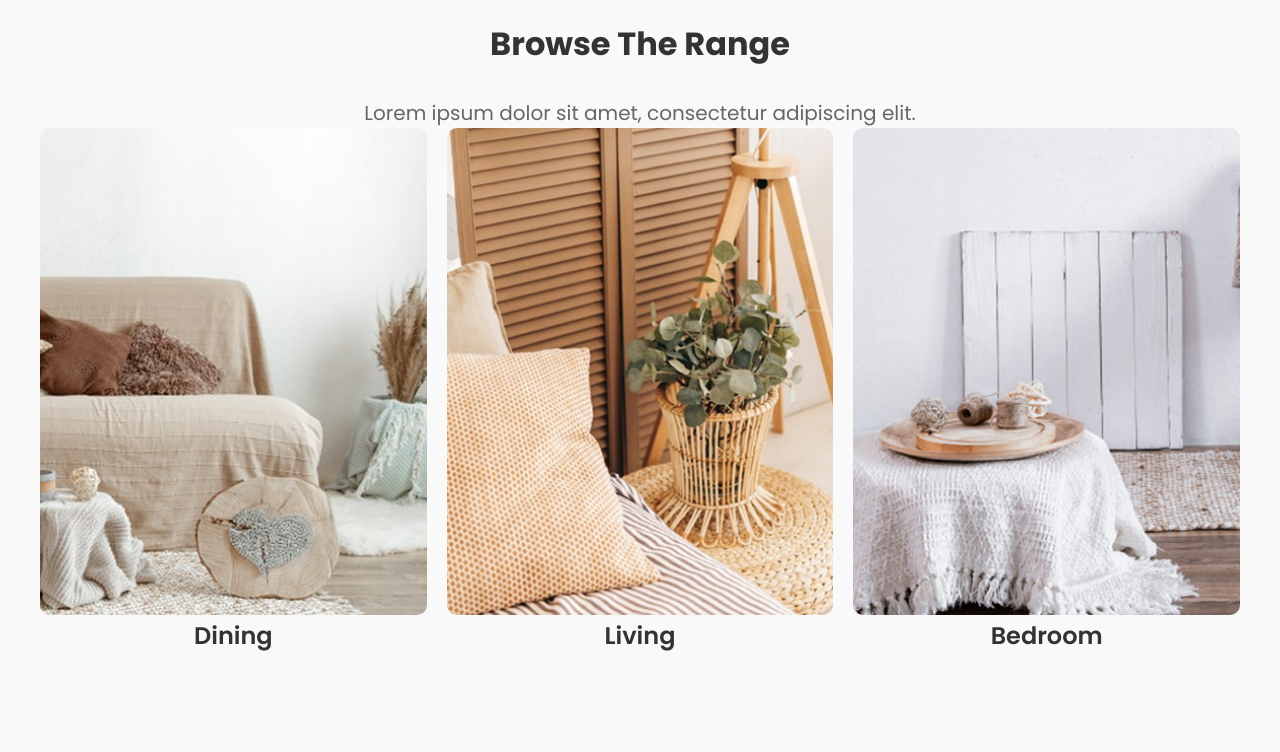
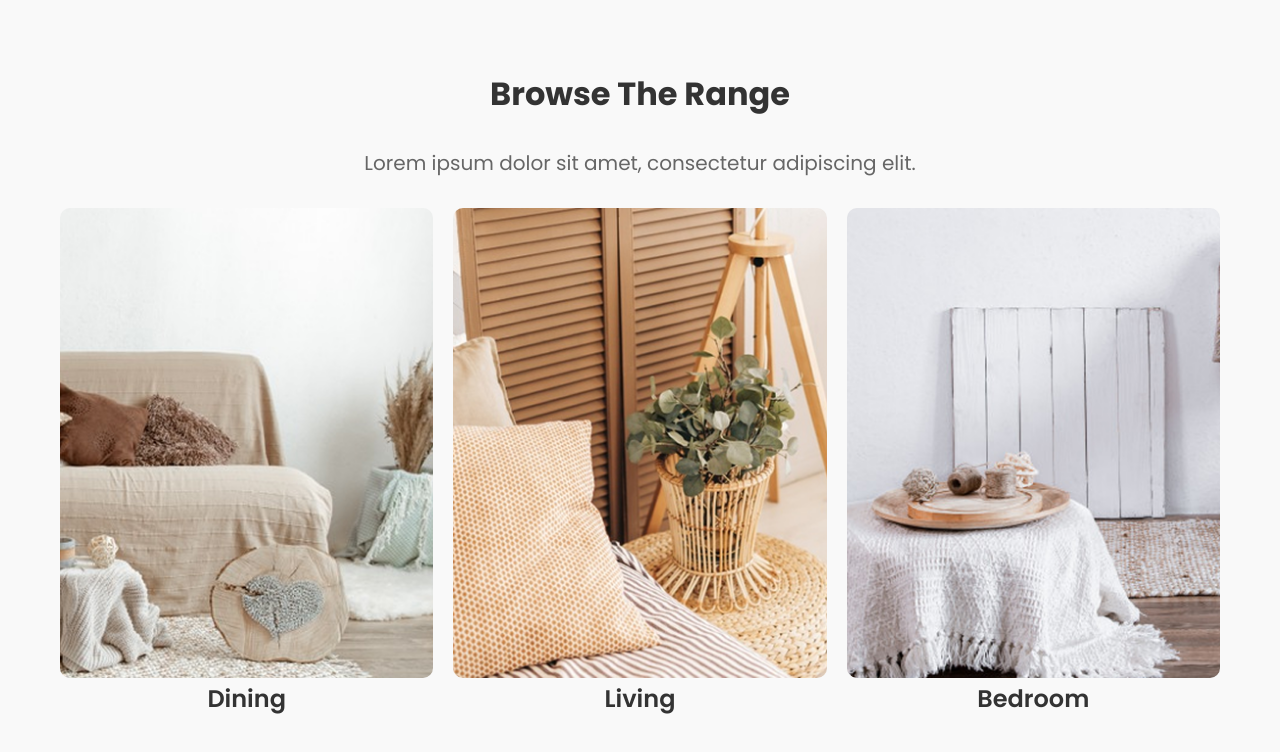
Before and after one commit to sonmtph23495/website-ecommerce, a plain HTML site: page category.html in a window 1280 px wide. Drawn offline with Linux system fonts and the light colour scheme.

Commit message:
main css

```diff
--- a/assets/css/main.css
+++ b/assets/css/main.css
@@ -2,9 +2,7 @@
    v2.0 | 20110126
    License: none (public domain)
 */
-
 @import url("https://fonts.googleapis.com/css2?family=Poppins:ital,wght@0,100;0,200;0,300;0,400;0,500;0,600;0,700;0,800;0,900;1,100;1,200;1,300;1,400;1,500;1,600;1,700;1,800;1,900&family=Roboto:ital,wght@0,100..900;1,100..900&display=swap");
-
 html,
 body,
 div,
@@ -211,6 +209,7 @@ body {
   padding: 40px 20px;
   border-top: 1px solid #e0e0e0;
 }
+
 .footer .footer-container {
   display: -webkit-box;
   display: -ms-flexbox;
@@ -223,6 +222,7 @@ body {
   -ms-flex-wrap: wrap;
       flex-wrap: wrap;
 }
+
 .footer .footer-container .footer-column {
   -webkit-box-flex: 1;
       -ms-flex: 1;
@@ -230,6 +230,7 @@ body {
   min-width: 200px;
   margin-bottom: 20px;
 }
+
 .footer .footer-container .footer-column .footer-logo {
   color: #000;
   font-family: Poppins;
@@ -238,12 +239,14 @@ body {
   font-weight: 700;
   line-height: normal;
 }
+
 .footer .footer-container .footer-column .footer-address {
   color: #666;
   font-size: 14px;
   line-height: 1.5;
   margin-top: 30px;
 }
+
 .footer .footer-container .footer-column .footer-heading {
   color: #9F9F9F;
   font-family: Poppins;
@@ -253,13 +256,16 @@ body {
   line-height: normal;
   margin-bottom: 15px;
 }
+
 .footer .footer-container .footer-column .footer-links {
   list-style: none;
 }
+
 .footer .footer-container .footer-column .footer-links li {
   margin-top: 30px;
   margin-bottom: 10px;
 }
+
 .footer .footer-container .footer-column .footer-links li a {
   text-decoration: none;
   color: #000;
@@ -269,9 +275,11 @@ body {
   font-weight: 500;
   line-height: normal;
 }
+
 .footer .footer-container .footer-column .footer-links li a:hover {
   text-decoration: underline;
 }
+
 .footer .footer-container .footer-column .footer-newsletter {
   display: -webkit-box;
   display: -ms-flexbox;
@@ -282,6 +290,7 @@ body {
           flex-direction: row;
   gap: 10px;
 }
+
 .footer .footer-container .footer-column .footer-newsletter input {
   padding: 8px;
   border: none;
@@ -291,12 +300,14 @@ body {
   outline: none;
   width: 170px;
 }
+
 @media (max-width: 768px) {
   .footer .footer-container .footer-column .footer-newsletter input {
     width: 100%;
     max-width: 300px;
   }
 }
+
 .footer .footer-container .footer-column .footer-newsletter button {
   background: none;
   border: none;
@@ -309,15 +320,18 @@ body {
   width: 100px;
   margin-bottom: 10px;
 }
+
 .footer .footer-container .footer-column .footer-newsletter button:hover {
   color: #555;
 }
+
 @media (max-width: 768px) {
   .footer .footer-container .footer-column .footer-newsletter button {
     width: 100%;
     max-width: 300px;
   }
 }
+
 .footer .footer-copyright {
   text-align: left;
   padding-top: 20px;
@@ -331,6 +345,7 @@ body {
   font-weight: 400;
   line-height: normal;
 }
+
 @media (max-width: 768px) {
   .footer .footer-copyright {
     text-align: center;
@@ -350,6 +365,73 @@ body {
   }
 }
 
+body {
+  background-color: white;
+  color: #4A4A4A;
+  font-family: Poppins;
+}
+
+.container {
+  max-width: 1200px;
+  margin: 0 auto;
+  padding: 50px 20px;
+  text-align: center;
+}
+
+.header {
+  margin-bottom: 30px;
+}
+
+.header h1 {
+  color: var(--Font-Color, #333);
+  font-family: Poppins;
+  font-size: 32px;
+  font-style: normal;
+  font-weight: 700;
+  line-height: normal;
+}
+
+.header p {
+  color: var(--Font-Color1, #666);
+  text-align: center;
+  font-family: Poppins;
+  font-size: 20px;
+  font-style: normal;
+  font-weight: 400;
+  line-height: normal;
+}
+
+.grid {
+  display: -ms-grid;
+  display: grid;
+  -ms-grid-columns: (minmax(250px, 1fr))[auto-fit];
+      grid-template-columns: repeat(auto-fit, minmax(250px, 1fr));
+  gap: 20px;
+  -webkit-box-pack: center;
+      -ms-flex-pack: center;
+          justify-content: center;
+}
+
+.category {
+  text-align: center;
+}
+
+.category img {
+  width: 100%;
+  height: auto;
+  border-radius: 10px;
+}
+
+.category p {
+  color: var(--Font-Color, #333);
+  text-align: center;
+  font-family: Poppins;
+  font-size: 24px;
+  font-style: normal;
+  font-weight: 600;
+  line-height: normal;
+}
+
 * {
   margin: 0;
   padding: 0;
@@ -361,13 +443,11 @@ body {
 body {
   background-color: #f9f9f9;
   padding: 20px;
-
 }
 
 .container {
   max-width: 1200px;
   margin: 0 auto;
-
 }
 
 h1 {
@@ -379,8 +459,10 @@ h1 {
 }
 
 .products-grid {
+  display: -ms-grid;
   display: grid;
-  grid-template-columns: repeat(4, 1fr);
+  -ms-grid-columns: (1fr)[4];
+      grid-template-columns: repeat(4, 1fr);
   gap: 20px;
 }
 
@@ -432,7 +514,8 @@ h1 {
           justify-content: center;
   color: white;
   font-size: 16px;
-  z-index: 1; /* Lower z-index so it's hidden behind the overlay */
+  z-index: 1;
+  /* Lower z-index so it's hidden behind the overlay */
 }
 
 .tag-discount {
@@ -507,7 +590,8 @@ h1 {
   opacity: 0;
   -webkit-transition: opacity 0.3s ease;
   transition: opacity 0.3s ease;
-  z-index: 2; /* Higher z-index to cover the tags */
+  z-index: 2;
+  /* Higher z-index to cover the tags */
 }
 
 .product-card:hover .hover-overlay {
@@ -581,73 +665,21 @@ a {
 /* Responsive */
 @media (max-width: 1200px) {
   .products-grid {
-    grid-template-columns: repeat(3, 1fr);
+    -ms-grid-columns: (1fr)[3];
+        grid-template-columns: repeat(3, 1fr);
   }
 }
+
 @media (max-width: 900px) {
   .products-grid {
-    grid-template-columns: repeat(2, 1fr);
+    -ms-grid-columns: (1fr)[2];
+        grid-template-columns: repeat(2, 1fr);
   }
 }
+
 @media (max-width: 600px) {
   .products-grid {
-    grid-template-columns: 1fr;
+    -ms-grid-columns: 1fr;
+        grid-template-columns: 1fr;
   }
 }
-  padding: 50px 20px;
-  text-align: center;
-}
-
-.header {
-  margin-bottom: 30px;
-}
-
-.header h1 {
-  color: var(--Font-Color, #333);
-  font-family: Poppins;
-  font-size: 32px;
-  font-style: normal;
-  font-weight: 700;
-  line-height: normal;
-}
-
-.header p {
-  color: var(--Font-Color1, #666);
-  text-align: center;
-  font-family: Poppins;
-  font-size: 20px;
-  font-style: normal;
-  font-weight: 400;
-  line-height: normal;
-}
-
-.grid {
-  display: -ms-grid;
-  display: grid;
-  -ms-grid-columns: (minmax(250px, 1fr))[auto-fit];
-      grid-template-columns: repeat(auto-fit, minmax(250px, 1fr));
-  gap: 20px;
-  -webkit-box-pack: center;
-      -ms-flex-pack: center;
-          justify-content: center;
-}
-
-.category {
-  text-align: center;
-}
-
-.category img {
-  width: 100%;
-  height: auto;
-  border-radius: 10px;
-}
-
-.category p {
-  color: var(--Font-Color, #333);
-  text-align: center;
-  font-family: Poppins;
-  font-size: 24px;
-  font-style: normal;
-  font-weight: 600;
-  line-height: normal;
-}
```
